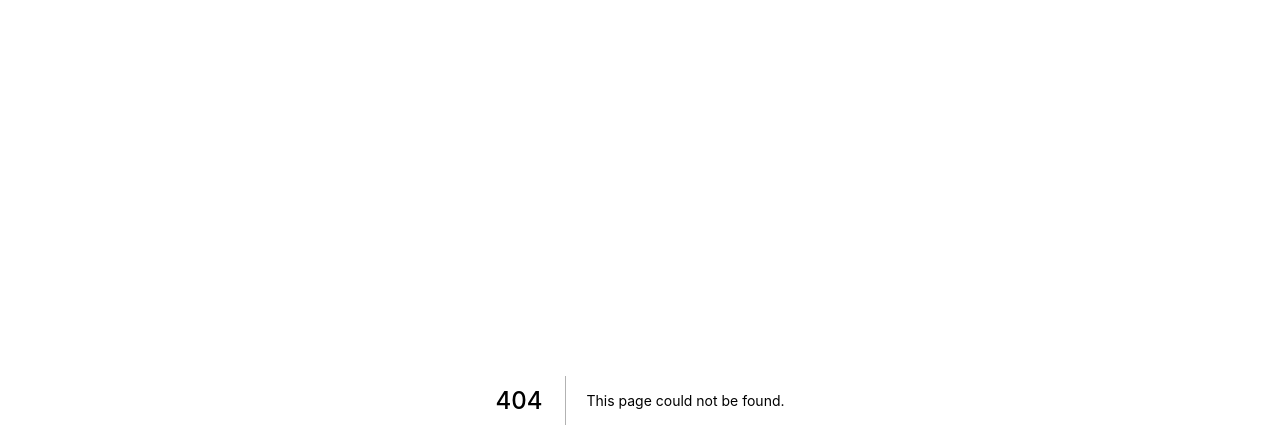
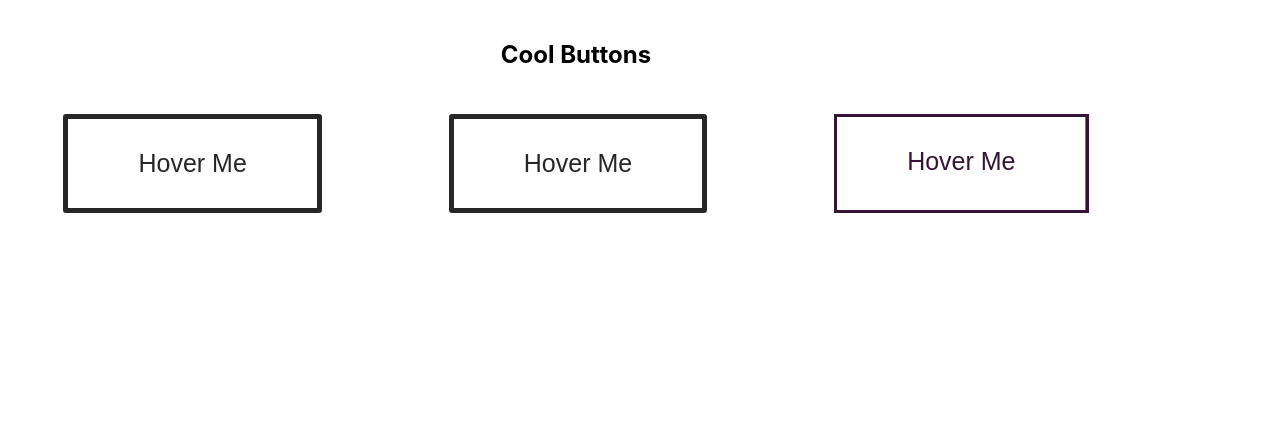
Before and after one commit to sagdish/code-notebook, a Next.js app in the folder CSS/css-ui-page/: page /playground/buttons in a window 1280 px wide. Before the commit this address had no page. Shown: the top 448 px of the page. Built offline with nearby package versions, Linux system fonts and the light colour scheme.

Commit message:
hover effect buttons and playground page create

```diff
--- /dev/null
+++ b/CSS/css-ui-page/pages/playground/buttons.js
@@ -0,0 +1,14 @@
+import styles from '../../styles/Buttons.module.css'
+
+export default function buttons() {
+  return (
+    <div className={styles.container}>
+      <h2>Cool Buttons</h2>
+        <div className={styles.rotate}>Hover Me</div>
+        <div className={styles.rotateTwo}>Hover Me</div>
+
+      {/* swipe button: */}
+        <div className={styles.rotateThree}>Hover Me</div>
+    </div>
+  )
+}
--- /dev/null
+++ b/CSS/css-ui-page/styles/Buttons.module.css
@@ -0,0 +1,119 @@
+.container {
+  display: flex;
+  justify-content: space-around;
+  flex-flow: row wrap;
+  width: 90vw;
+  /* border: 1px solid blue; */
+}
+
+.container h2 {
+  width: 100%;
+  /* border: 1px solid red; */
+  text-align: center;
+  margin: 40px auto;
+}
+
+.rotate {
+  color: #272727;
+  text-decoration: none;
+  font-family: sans-serif;
+  font-size: 25px;
+  border: 5px solid #272727;
+  padding: 30px 70px;
+  position: relative;
+  border-radius: 3px;
+  overflow: hidden;
+  cursor: pointer;
+  margin: 5px;
+}
+
+.rotate:before {
+  content: '';
+  position: absolute;
+  left: 0;
+  top: 0;
+  background-color: rgb(136, 176, 211);
+  height: 100%;
+  width: 100%;
+  z-index: -1;
+  transform-origin: bottom left;
+  transform: rotate(-90deg);
+  transition: transform 300ms;
+}
+
+.rotate:hover:before {
+  transform: rotate(0deg)
+}
+
+.rotateTwo {
+  color: #272727;
+  text-decoration: none;
+  font-family: sans-serif;
+  font-size: 25px;
+  border: 5px solid #272727;
+  padding: 30px 70px;
+  position: relative;
+  border-radius: 3px;
+  overflow: hidden;
+  cursor: pointer;
+  margin: 5px;
+}
+
+.rotateTwo:before {
+  content: '';
+  position: absolute;
+  left: 0;
+  top: 0;
+  background-color: rgb(132, 134, 136);
+  height: 100%;
+  width: 100%;
+  z-index: -1;
+  transform-origin: top right;
+  transform: rotate(90deg);
+  transition: transform 300ms;
+}
+
+.rotateTwo:hover:before {
+  transform: rotate(0deg);
+  color: white;
+}
+.rotateTwo:hover {
+  color: white;
+}
+
+/* third button: */
+
+.rotateThree {
+  color: #351435;
+  text-decoration: none;
+  font-family: sans-serif;
+  font-size: 25px;
+  border: 3px solid #351435;
+  padding: 30px 70px;
+  position: relative;
+  transition: all 800ms;
+  overflow: hidden;
+  margin: 5px;
+}
+
+.rotateThree:before {
+  content: '';
+  position: absolute;
+  top: 0;
+  left: 0;
+  height: 100%;
+  width: 100%;
+  background-color: #351435;
+  z-index: -1;
+  transform: translate(100%);
+  /* transform: translate(-100%); */
+  transition: all 800ms;
+}
+
+.rotateThree:hover::before {
+  transform: translate(0);
+}
+
+.rotateThree:hover {
+  color: white;
+}
```
Also changed, not shown: CSS/css-ui-page/pages/index.js (+8 -1 lines), CSS/css-ui-page/styles/Transitions.module.css (+27 -0 lines).
